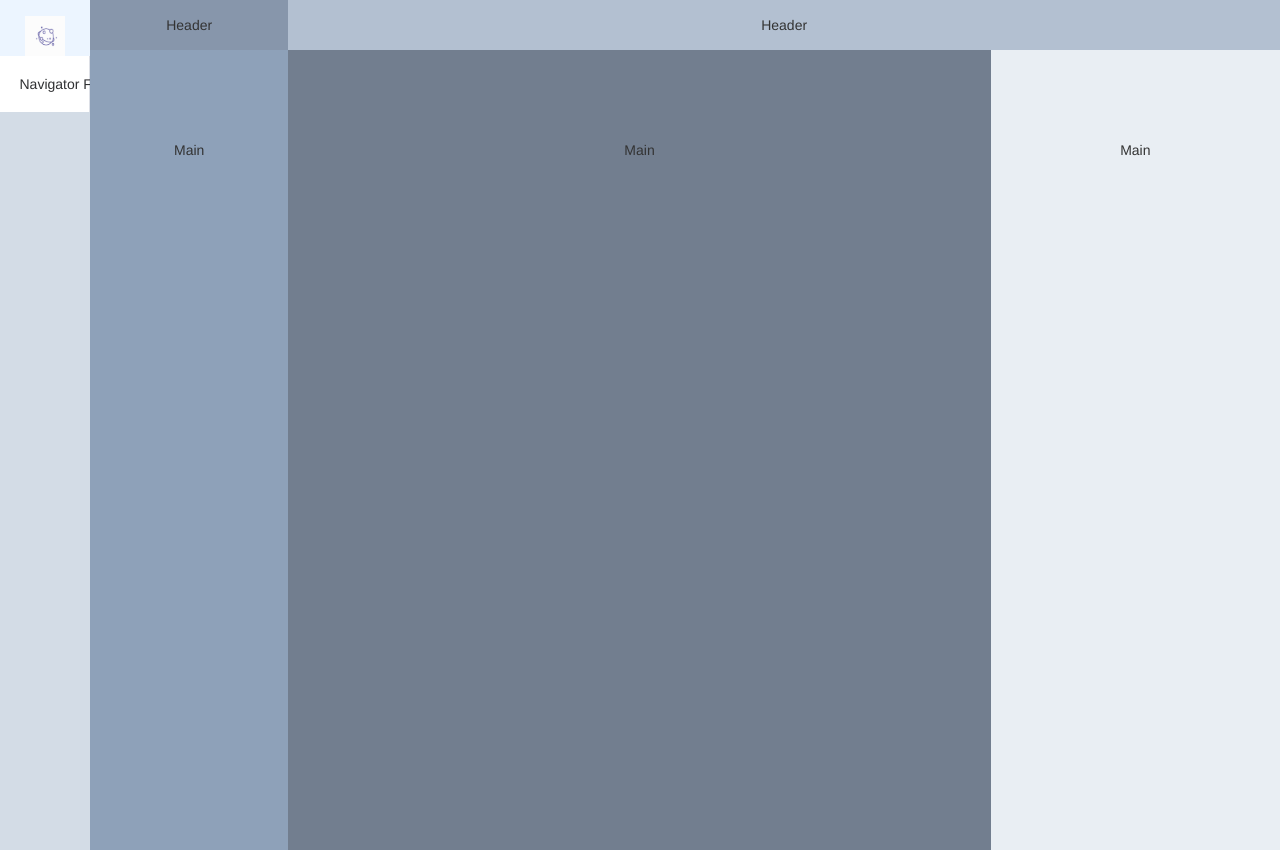
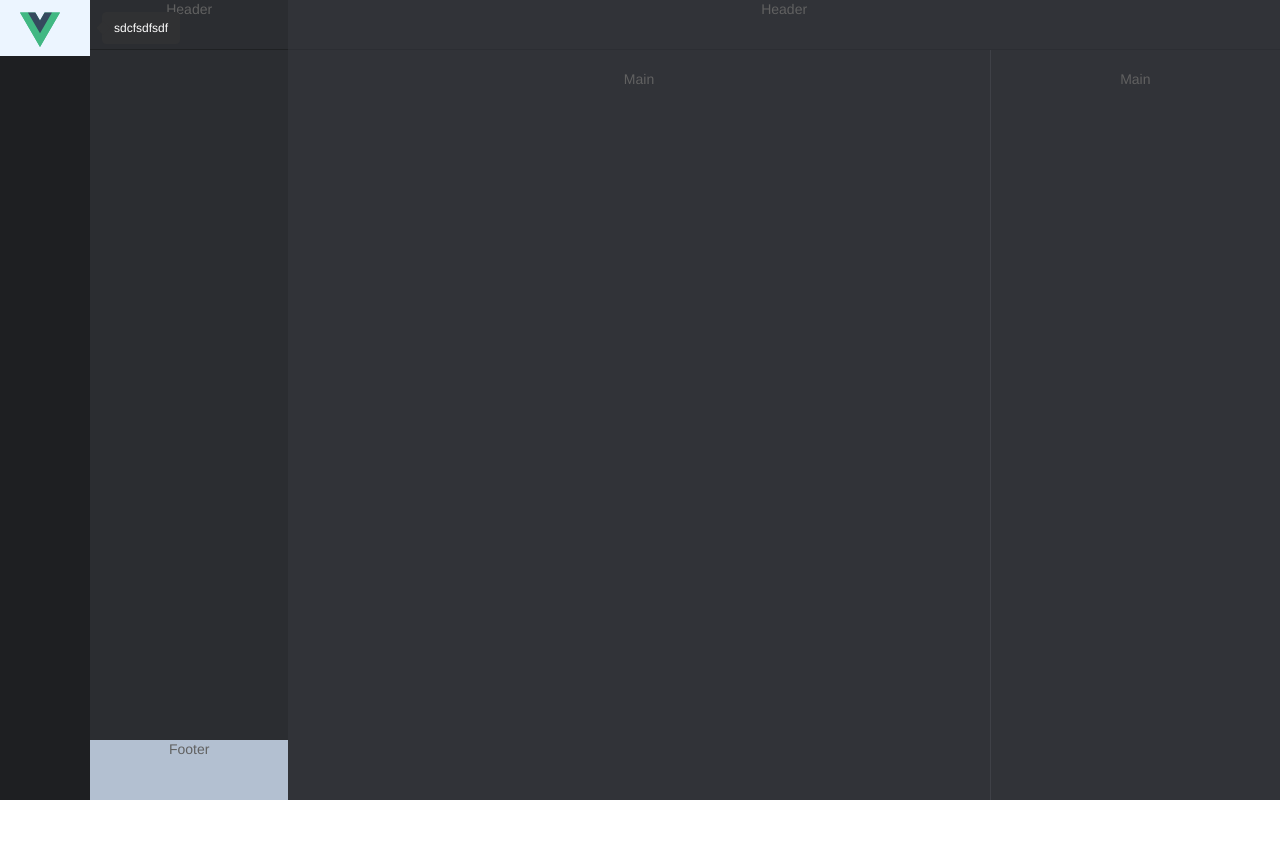
Before and after one commit to School-of-Website-Engineering/future-front-end, a Vue app: page /#/main in a window 1280 px wide. After the commit the page ends 800 px from the top, so only its background shows below. Built offline with nearby package versions, Linux system fonts and the light colour scheme.

Commit message:
update:更新主页

```diff
--- a/package.json
+++ b/package.json
@@ -14,6 +14,8 @@
     "prepare": "husky install"
   },
   "dependencies": {
+    "@element-plus/icons-vue": "^2.1.0",
+    "@jridgewell/sourcemap-codec": "^1.4.14",
     "axios": "^1.3.4",
     "element-plus": "^2.2.32",
     "lodash-es": "^4.17.21",
@@ -43,6 +45,7 @@
     "lint-staged": "^13.1.2",
     "mockjs": "^1.1.0",
     "prettier": "^2.8.4",
+    "rollup": ">=2.42.0 <3.0.0",
     "rollup-plugin-visualizer": "^5.9.0",
     "terser": "^5.16.5",
     "typescript": "^4.9.3",
--- a/src/components.d.ts
+++ b/src/components.d.ts
@@ -13,6 +13,7 @@ declare module '@vue/runtime-core' {
         ElAside: typeof import('element-plus/es')['ElAside'];
         ElCol: typeof import('element-plus/es')['ElCol'];
         ElContainer: typeof import('element-plus/es')['ElContainer'];
+        ElFooter: typeof import('element-plus/es')['ElFooter'];
         ElHeader: typeof import('element-plus/es')['ElHeader'];
         ElIcon: typeof import('element-plus/es')['ElIcon'];
         ElMain: typeof import('element-plus/es')['ElMain'];
--- a/src/components/common/ChannelSidebar.vue
+++ b/src/components/common/ChannelSidebar.vue
@@ -1,15 +1,10 @@
 <template>
     <!--频道侧边栏,Collapse 折叠面板-->
     <el-aside width="90px" class="main-aside">
-        <el-menu
-            default-active="2"
-            class="el-menu-vertical-demo"
-            :collapse="isCollapse"
-            @open="handleOpen"
-            @close="handleClose"
-        >
+        <el-menu default-active="2" class="el-menu-vertical-demo" @open="handleOpen" @close="handleClose" collapse>
             <el-menu-item index="2">
-                <template #title><img class="channel-img" src="src/assets/future_ico.png" /></template>
+                <img class="channel-img" src="src/assets/vue.svg" />
+                <template #title>sdcfsdfsdf</template>
             </el-menu-item>
             <el-menu-item index="4">
                 <template #title>Navigator Four</template>
@@ -22,6 +17,12 @@
 
 <style lang="scss" scoped>
 .main-aside {
+    .el-menu {
+        //透明背景色
+        background-color: transparent;
+        border-right: none;
+        width: 90px;
+    }
     .el-menu-item {
         display: unset;
         width: 90px;
@@ -39,4 +40,16 @@
         height: 40px;
     }
 }
+.el-menu-vertical-demo {
+    .el-menu-item {
+        display: flex;
+        flex-direction: column;
+        align-items: center;
+        justify-content: center;
+        .channel-img {
+            width: 40px;
+            height: 40px;
+        }
+    }
+}
 </style>
--- a/src/main.ts
+++ b/src/main.ts
@@ -7,10 +7,13 @@ import router from './router';
 import './assets/scss/global.scss';
 import ElementPlus from 'element-plus';
 import 'element-plus/dist/index.css';
+import * as ElementPlusIconsVue from '@element-plus/icons-vue';
 
 const app = createApp(App);
 const pinia = createPinia();
-
+for (const [key, component] of Object.entries(ElementPlusIconsVue)) {
+    app.component(key, component);
+}
 // 动态获取 base 配置选项
 const base = import.meta.env.BASE_URL;
 console.log('Base URL:', base);
--- a/src/views/Main/index.vue
+++ b/src/views/Main/index.vue
@@ -1,12 +1,14 @@
 <template>
     <el-container class="main-box">
         <!--频道侧边栏-->
-        <ChannelSidebar />
+        <ChannelSidebar class="channel-sidebar" />
         <el-row class="main-box-right">
             <el-col :span="4">
                 <el-container>
                     <el-header class="main-box-right-header1">Header</el-header>
-                    <el-main class="main-box-right-main1">Main</el-main>
+                    <el-main class="main-box-right-main1">
+                        <el-footer>Footer</el-footer>
+                    </el-main>
                 </el-container>
             </el-col>
             <el-col :span="20">
@@ -35,36 +37,62 @@ import ChannelSidebar from '@/components/common/ChannelSidebar.vue';
 </script>
 
 <style lang="scss" scoped>
+.el-container {
+    height: 100%;
+}
+
 .main-box {
+    height: 100vh;
+
+    .channel-sidebar {
+        background-color: #1e1f22;
+    }
+
     .main-box-right {
         flex: 1;
     }
 
     .main-box-right-main1,
     .main-box-right-main2 {
-        height: 100vh;
+        height: 100%;
+        padding: unset;
 
         &.main-box-right-main1 {
-            background-color: #8ea1b9;
+            background-color: #2b2d31;
+            //将盒子的内容放在底部
+            display: flex;
+            flex-direction: column;
+            justify-content: flex-end;
+        }
+
+        &.main-box-right-main2 {
         }
     }
 
     .main-box-right-header1,
     .main-box-right-header2 {
         height: 50px;
-        line-height: 50px;
 
         &.main-box-right-header1 {
-            background-color: #8796ab;
+            background-color: #2b2d31;
+            border-bottom: solid 1px #1f2123;
+        }
+
+        &.main-box-right-header2 {
+            background-color: #313338;
+            border-bottom: solid 1px #2c2e33;
         }
     }
 
     .main-box-right-main2-main1,
     .main-box-right-main2-main2 {
-        height: 100vh;
+        &.main-box-right-main2-main1 {
+            background-color: #313338;
+            border-right: 1px solid #3f4147;
+        }
 
-        &.main-box-right-main2-main1 {
-            background-color: #727e8f;
+        &.main-box-right-main2-main2 {
+            background-color: #313338;
         }
     }
 }
@@ -72,35 +100,23 @@ import ChannelSidebar from '@/components/common/ChannelSidebar.vue';
 .el-header,
 .el-footer {
     background-color: #b3c0d1;
-    color: #333;
+    color: #616161;
     text-align: center;
-    line-height: 60px;
 }
 
 .el-aside {
     background-color: #d3dce6;
-    color: #333;
+    color: #616161;
     text-align: center;
-    line-height: 200px;
 }
 
 .el-main {
     background-color: #e9eef3;
-    color: #333;
+    color: #616161;
     text-align: center;
-    line-height: 160px;
 }
 
 body > .el-container {
     margin-bottom: 40px;
 }
-
-.el-container:nth-child(5) .el-aside,
-.el-container:nth-child(6) .el-aside {
-    line-height: 260px;
-}
-
-.el-container:nth-child(7) .el-aside {
-    line-height: 320px;
-}
 </style>
```
Also changed, not shown: 1 other file (tests, documents, lock files or other folders).
